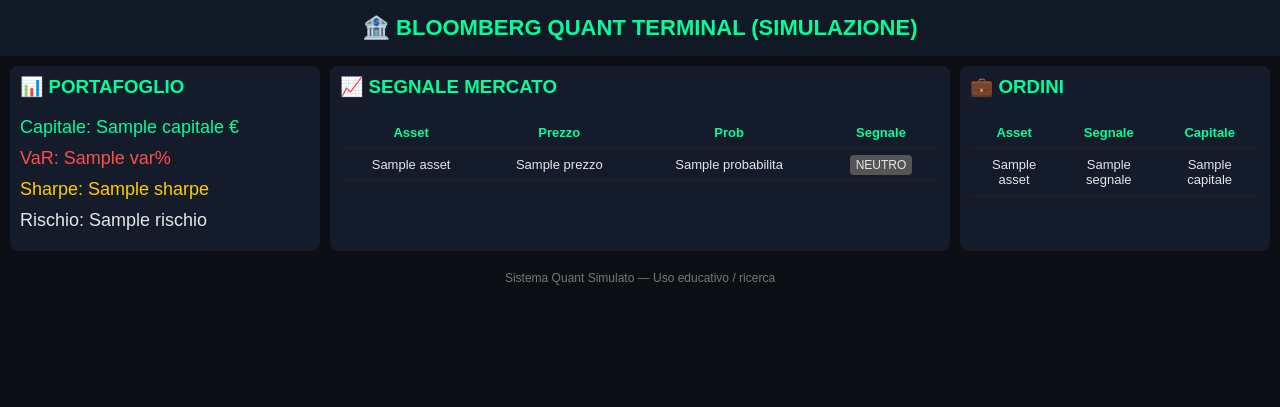
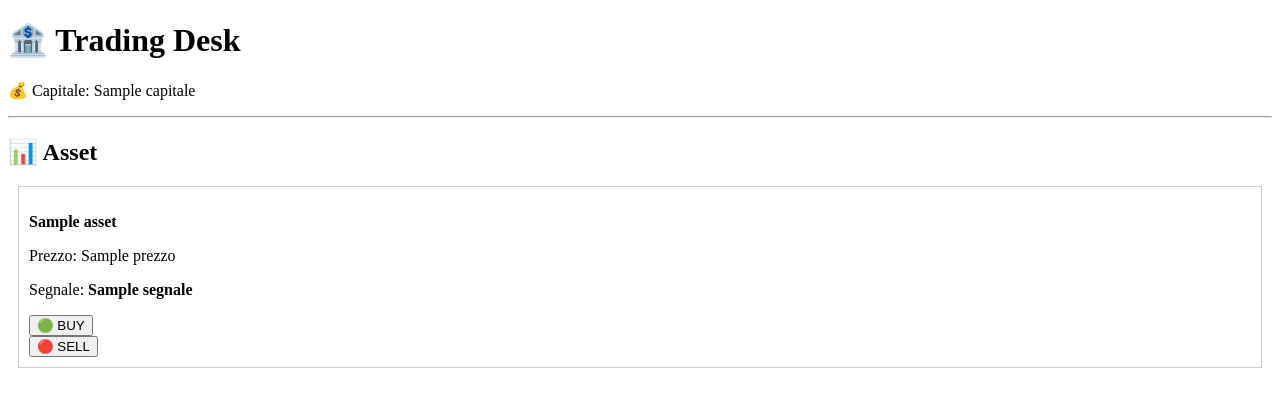
Before and after one commit to Emi202673/investtool-pro, a Flask app: template templates/dashboard.html in a window 1280 px wide. Shown: the top 407 px of the page. Run offline with Flask 3, Linux system fonts and the light colour scheme; the template is opened without the code that fills it: most values are stand-ins (such as "Sample title", 1, 10 or a date in 2020).

Commit message:
Update dashboard.html

```diff
--- a/templates/dashboard.html
+++ b/templates/dashboard.html
@@ -1,164 +1,37 @@
 <!DOCTYPE html>
-<html lang="it">
+<html>
 <head>
-<meta charset="UTF-8">
-<title>Bloomberg Quant Terminal (Simulazione)</title>
-
-<style>
-body {
-    margin: 0;
-    font-family: Arial, sans-serif;
-    background: #0b0f14;
-    color: #e6e6e6;
-}
-
-.header {
-    background: #111826;
-    padding: 15px;
-    text-align: center;
-    font-size: 22px;
-    color: #00ff99;
-    font-weight: bold;
-}
-
-.grid {
-    display: grid;
-    grid-template-columns: 1fr 2fr 1fr;
-    gap: 10px;
-    padding: 10px;
-}
-
-.panel {
-    background: #141c2b;
-    padding: 10px;
-    border-radius: 8px;
-}
-
-h3 {
-    color: #00ff99;
-    margin-top: 0;
-}
-
-.metric {
-    font-size: 18px;
-    margin: 10px 0;
-}
-
-.green { color: #00ff99; }
-.red { color: #ff4d4d; }
-.yellow { color: #ffcc00; }
-
-table {
-    width: 100%;
-    border-collapse: collapse;
-}
-
-th, td {
-    padding: 8px;
-    border-bottom: 1px solid #222;
-    text-align: center;
-    font-size: 13px;
-}
-
-th {
-    color: #00ff99;
-}
-
-.badge {
-    padding: 3px 6px;
-    border-radius: 4px;
-    font-size: 12px;
-}
-
-.buy { background: #00aa55; }
-.sell { background: #cc3333; }
-.neutral { background: #555; }
-
-.footer {
-    text-align: center;
-    padding: 10px;
-    font-size: 12px;
-    color: #777;
-}
-</style>
+    <title>Dashboard Trading</title>
 </head>
-
 <body>
 
-<div class="header">
-🏦 BLOOMBERG QUANT TERMINAL (SIMULAZIONE)
-</div>
+<h1>🏦 Trading Desk</h1>
 
-<div class="grid">
+<p>💰 Capitale: {{ capitale }}</p>
 
-    <!-- 📊 LEFT PANEL -->
-    <div class="panel">
-        <h3>📊 PORTAFOGLIO</h3>
+<hr>
 
-        <div class="metric green">Capitale: {{ capitale }} €</div>
-        <div class="metric red">VaR: {{ var }}%</div>
-        <div class="metric yellow">Sharpe: {{ sharpe }}</div>
-        <div class="metric">Rischio: {{ rischio }}</div>
-    </div>
+<h2>📊 Asset</h2>
 
-    <!-- 📈 CENTER PANEL -->
-    <div class="panel">
-        <h3>📈 SEGNALE MERCATO</h3>
+{% for d in data %}
+<div style="border:1px solid #ccc; padding:10px; margin:10px;">
+    <p><b>{{ d.asset }}</b></p>
+    <p>Prezzo: {{ d.prezzo }}</p>
+    <p>Segnale: <b>{{ d.segnale }}</b></p>
 
-        <table>
-            <tr>
-                <th>Asset</th>
-                <th>Prezzo</th>
-                <th>Prob</th>
-                <th>Segnale</th>
-            </tr>
+    <!-- 🟢 TASTI OPERATIVI -->
+    <form method="POST" action="/buy">
+        <input type="hidden" name="asset" value="{{ d.asset }}">
+        <button type="submit">🟢 BUY</button>
+    </form>
 
-            {% for d in data %}
-            <tr>
-                <td>{{ d.asset }}</td>
-                <td>{{ d.prezzo }}</td>
-                <td>{{ d.probabilita }}</td>
-
-                <td>
-                    {% if d.segnale == "ACQUISTA" %}
-                        <span class="badge buy">BUY</span>
-                    {% elif d.segnale == "VENDI" %}
-                        <span class="badge sell">SELL</span>
-                    {% else %}
-                        <span class="badge neutral">NEUTRO</span>
-                    {% endif %}
-                </td>
-            </tr>
-            {% endfor %}
-        </table>
-    </div>
-
-    <!-- 💼 RIGHT PANEL -->
-    <div class="panel">
-        <h3>💼 ORDINI</h3>
-
-        <table>
-            <tr>
-                <th>Asset</th>
-                <th>Segnale</th>
-                <th>Capitale</th>
-            </tr>
-
-            {% for h in storico %}
-            <tr>
-                <td>{{ h.asset }}</td>
-                <td>{{ h.segnale }}</td>
-                <td>{{ h.capitale }}</td>
-            </tr>
-            {% endfor %}
-        </table>
-    </div>
+    <form method="POST" action="/sell">
+        <input type="hidden" name="asset" value="{{ d.asset }}">
+        <button type="submit">🔴 SELL</button>
+    </form>
 
 </div>
-
-<div class="footer">
-Sistema Quant Simulato — Uso educativo / ricerca
-</div>
+{% endfor %}
 
 </body>
 </html>
```
